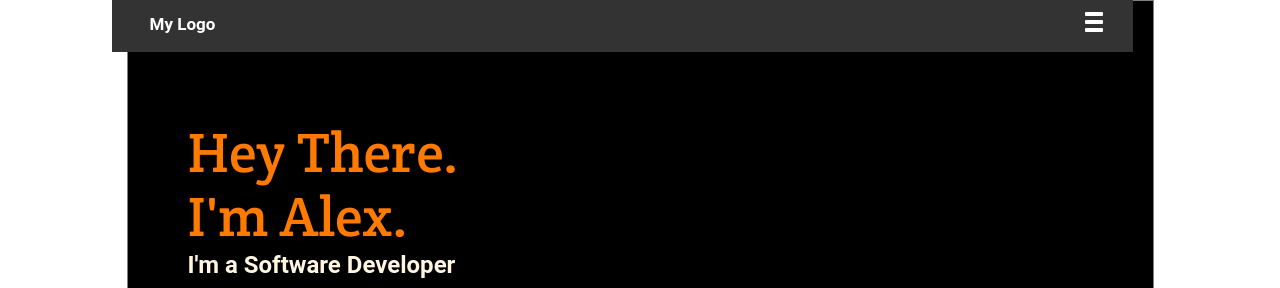
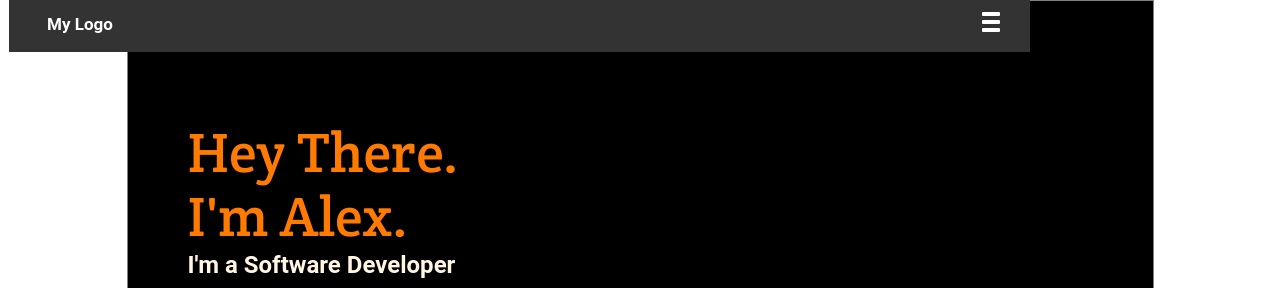
Before and after one commit to ayeshakanwal-del/Portfolio-Desktop, a website: page index.html in a window 1280 px wide. Shown: the top 288 px of the page. Drawn offline with Linux system fonts and the light colour scheme.

Commit message:
Updated the styles

```diff
--- a/style.css
+++ b/style.css
@@ -438,6 +438,7 @@ button {
     justify-content: flex-end;
     width: 985px;
     margin: 0 auto;
+
   }
 
   .main-container {
@@ -448,11 +449,10 @@ button {
     display: flex;
     justify-content: space-between;
     background-color: #333;
-    margin-left: 5px;
     width: 985px;
-    height: 48px;
-    position: fixed;
+    position: absolute;
     top: 0;
+    right: 250px;
   }
 
   .MultiPostSection {
```
